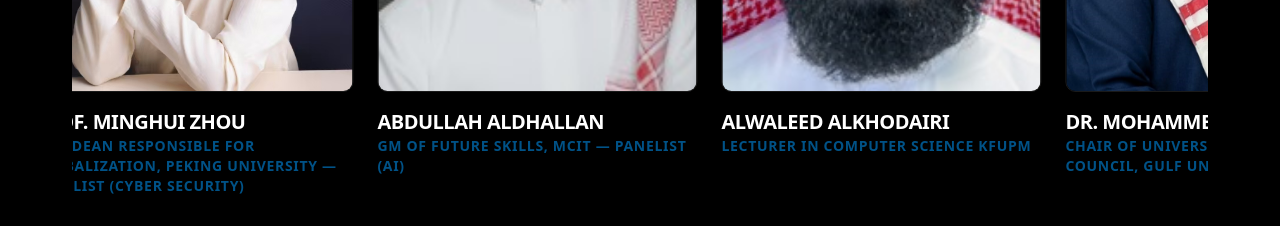
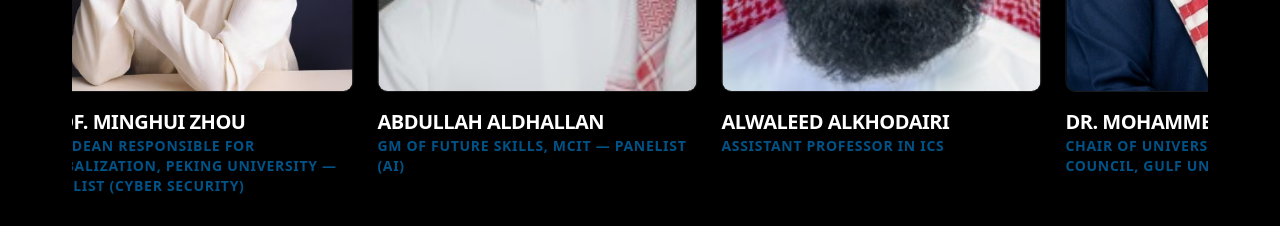
Before and after one commit to sabaalj/Intelligent-Planet, a Next.js app: page / in a window 1280 px wide. Shown: the part 3940-4166 px from the top of the page. Built offline with nearby package versions, Linux system fonts and the light colour scheme; no server answers.

Commit message:
roles fixes

```diff
--- a/src/components/sections/Judges.tsx
+++ b/src/components/sections/Judges.tsx
@@ -126,7 +126,7 @@ export default function Judges() {
       },
       {
         name: "Alwaleed Alkhodairi",
-        role: "Lecturer in Computer Science KFUPM",
+        role: "Assistant professor in ICS",
         imageSrc: "/assets/alwaleed.jpg",
       }
     ],
--- a/src/components/sections/SpeakersSection.tsx
+++ b/src/components/sections/SpeakersSection.tsx
@@ -146,7 +146,7 @@ export default function SpeakersSection() {
       },
       {
         name: "Khalid Al Ohali",
-        role: "Customer Engineering Manager",
+        role: "Head of Customer Engineering KSA Google Cloud",
         imageSrc: "/assets/khaloodi.png",
       },
       {
```
